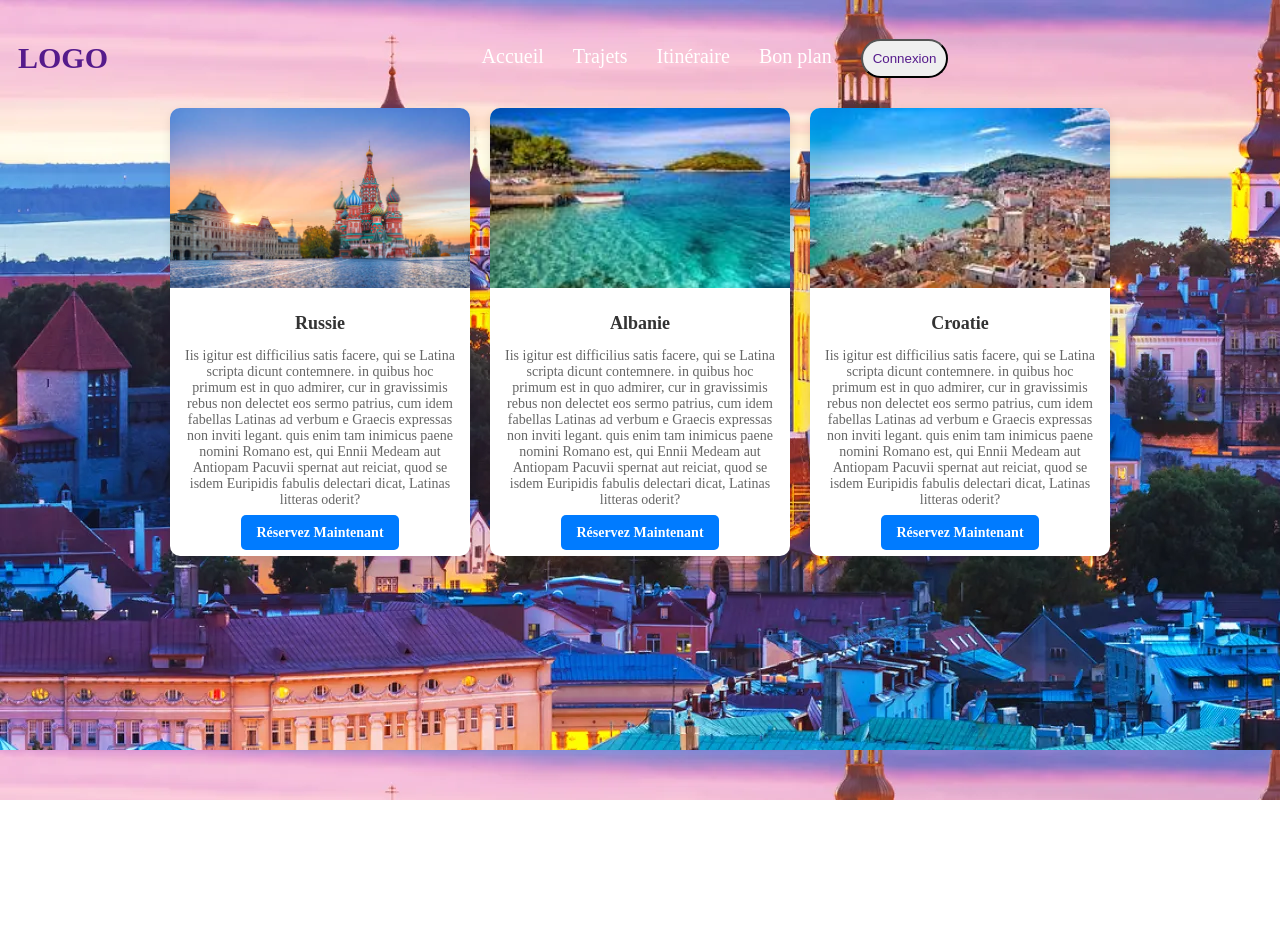
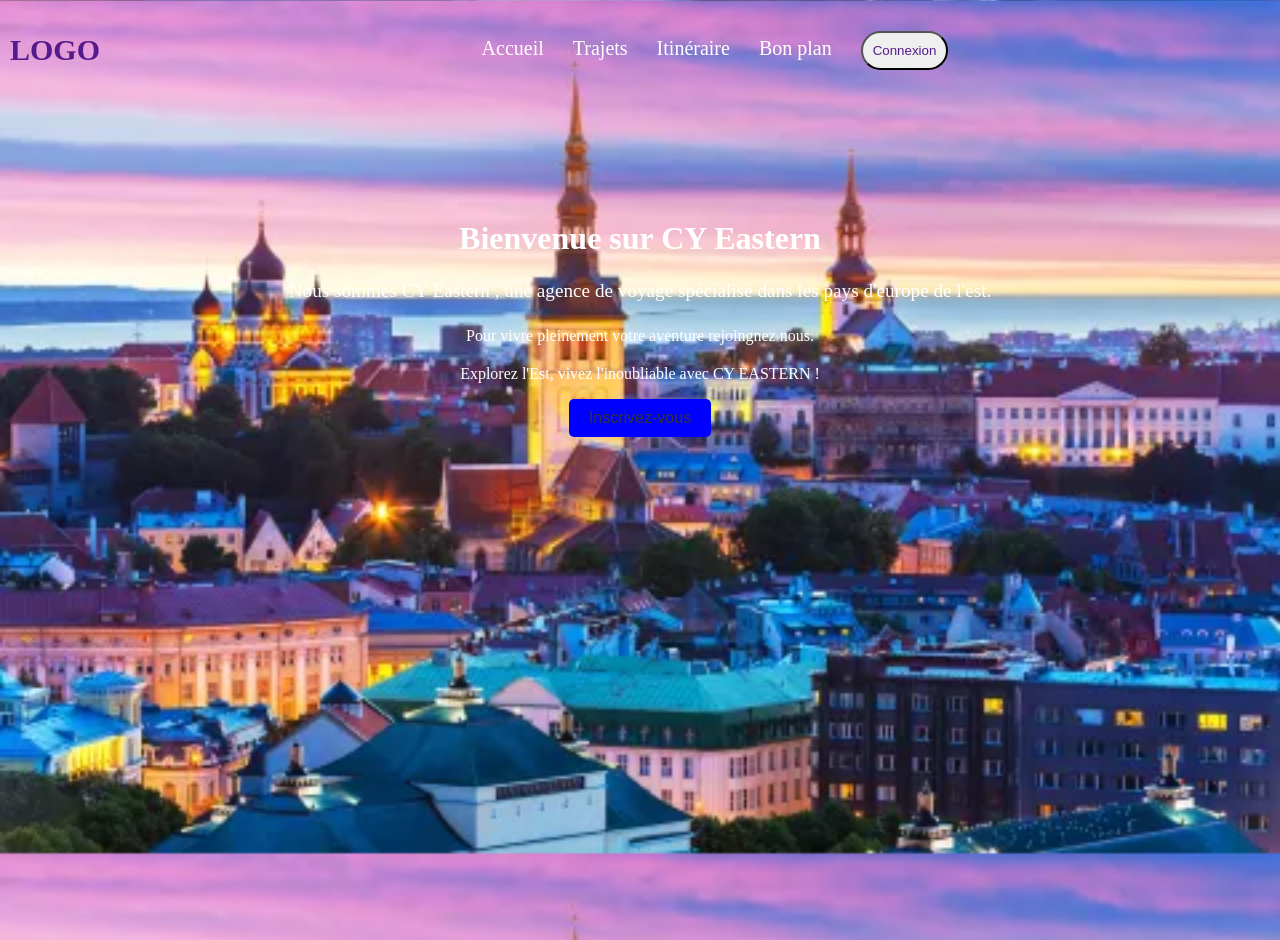
Before and after one commit to valerierx/Click-journeY, a PHP site: page / in a window 1280 px wide. Before the commit the page ends 800 px from the top, so only its background shows below. Run offline with PHP 8.4, Linux system fonts and the light colour scheme.

Commit message:
ajout présentation, accueil et modif du h3 sur le footer

```diff
--- a/index.html
+++ b/index.html
@@ -2,7 +2,7 @@
 <html lang="fr">
 <head>
   <meta charset="UTF-8">
-  <link rel="stylesheet" type="text/css" href="accueil.css">
+  <link rel="stylesheet" type="text/css" href="style.css">
   <title>Click Journey</title>
 </head>
 <body>
@@ -10,14 +10,14 @@
   <div class="menu">
 <nav>
   <div class="divmenu">
-    <div class="logo">
+    <div class="logo1">
       <a href="">LOGO</a>
     </div>
     <ul>
-      <li><a href="">Accueil</a></li>
-      <li><a href="">Trajets</a></li>
-      <li><a href="">Itinéraire</a></li>
-      <li><a href="">Bon plan</a></li>
+      <li class="limenu"><a href="">Accueil</a></li>
+      <li class="limenu"><a href="">Trajets</a></li>
+      <li class="limenu"><a href="">Itinéraire</a></li>
+      <li class="limenu"><a href="">Bon plan</a></li>
       <button class="bouton_menu"><a href="">Connexion</a></button>
       </ul>
       <i class='bx bx-search-alt'></i>
@@ -30,34 +30,17 @@
  <!--<div class="scrolling-text">
   Profitez d'une Offre Exclusive après l'inscription avec le code Click-journeY !!!
 </div>-->
+<section class="section_accueil">
+  <div class="accueil_contenu1">
+    <h3 class="accueil_titre1">Bienvenue sur CY Eastern</h3>
+    <p class="accueil_p">Nous sommes CY Eastern , une agence de voyage spécialisé dans les pays d'europe de l'est.</p>
+      <p class="accueil_p"></p>Pour vivre pleinement votre aventure rejoingnez nous.</p>
 
-  <div class="contenant">
-    <div class="carte">
-        <div class="imagerussie"></div>
-        <div class="texte">
-            <h2>Russie</h2>
-            <p>Iis igitur est difficilius satis facere, qui se Latina scripta dicunt contemnere. in quibus hoc primum est in quo admirer, cur in gravissimis rebus non delectet eos sermo patrius, cum idem fabellas Latinas ad verbum e Graecis expressas non inviti legant. quis enim tam inimicus paene nomini Romano est, qui Ennii Medeam aut Antiopam Pacuvii spernat aut reiciat, quod se isdem Euripidis fabulis delectari dicat, Latinas litteras oderit?</p>
-            <a href="#">Réservez Maintenant</a>
-        </div>
-    </div>
+      <p class="accueil_p"></p>Explorez l'Est, vivez l'inoubliable avec CY EASTERN !</p>
+    <button class="accueil_btn">Inscrivez-vous </button>
+  </div>
+</section>
 
-    <div class="carte">
-        <div class="imagealbanie"></div>
-        <div class="texte">
-            <h2>Albanie</h2>
-            <p>Iis igitur est difficilius satis facere, qui se Latina scripta dicunt contemnere. in quibus hoc primum est in quo admirer, cur in gravissimis rebus non delectet eos sermo patrius, cum idem fabellas Latinas ad verbum e Graecis expressas non inviti legant. quis enim tam inimicus paene nomini Romano est, qui Ennii Medeam aut Antiopam Pacuvii spernat aut reiciat, quod se isdem Euripidis fabulis delectari dicat, Latinas litteras oderit?</p>
-            <a href="#">Réservez Maintenant</a>
-        </div>
-    </div>
 
-    <div class="carte">
-        <div class="imagecroatie"></div>
-        <div class="texte">
-            <h2>Croatie</h2>
-            <p>Iis igitur est difficilius satis facere, qui se Latina scripta dicunt contemnere. in quibus hoc primum est in quo admirer, cur in gravissimis rebus non delectet eos sermo patrius, cum idem fabellas Latinas ad verbum e Graecis expressas non inviti legant. quis enim tam inimicus paene nomini Romano est, qui Ennii Medeam aut Antiopam Pacuvii spernat aut reiciat, quod se isdem Euripidis fabulis delectari dicat, Latinas litteras oderit?</p>
-            <a href="#">Réservez Maintenant</a>
-        </div>
-    </div>
-</div>
 </body>
 </html>
--- a/style.css
+++ b/style.css
@@ -1,23 +1,153 @@
-div.menu{
-    background-color: grey;
-    display: flex;
+*{
+    text-decoration: none;
+}
+
+body{
+    background-image: url(paysage.jpg);
+    background-size: cover ;
+    background-repeat: no-repeat;
+    background-position: center;
+    height: 100vh;
+    margin: 0;
+    image-rendering: crisp-edges;
+    background-attachment: fixed;
+}
+/*debut Accueil*/
+/*debut Menu*/
+.divmenu{
+    align-items:center;
+    justify-content: space-between;
+    display: flex;/*disposition en ligne */
+    height: 100px;
+}
+li.limenu{
+    display: inline-block;
+
+}
+
+.limenu a{
+    color:white;
+    font-size: 20px;
+    margin-right: 25px;
+
+}
+ul .limenu a:hover {
+    color:black;
+    background-color: rgba(255, 255, 255, 0.2);
+    padding: 5px 10px;
+    border-radius: 5px;
+}
+.bouton_menu{
+
+    color: black;
+    border-radius: 20px;
+    padding: 10px;
+}
+
+.logo1{
+    padding: 10px;
+    font-weight: bold;
+    font-size: 30px;
+}
+/*fin Menu*/
+/*Debut description accueil avec onglet inscription*/
+.section_accueil{
+    padding: 20px 0;
+    text-align: center;
+    color:#FFFF;
+    height: 100vh;
+    align-items: center;
     justify-content: center;
 
 }
 
-div.menu a{
-    display: inline-block;
-    color: white;
-    padding: 14px;
+.accueil_contenu1{
+    margin-top: 100px;
+}
+.accueil_titre1{
+    font-size: 2rem;
+    margin-bottom: 15px;
+}
+.accueil_p {
+    font-size: 1.2rem;
+    line-height: 1.6;
+    margin-bottom: 20px;
+}
+.accueil_btn {
+    background: blue;
+    color: #333;
+    padding: 10px 20px;
+    font-size: 1rem;
+    border: none;
+    cursor: pointer;
+    border-radius: 5px;
+    transition: 0.3s;
+}
+.accueil_btn:hover {
+    background: grey;
+}
+/*Fin description accueil avec onglet inscription*/
+/*fin Accueil*/
+/*Présentation fin*/
+.contenant { /*créer pour dédier un emplacement pour les élements*/
+    display: flex; /* Aligner les élements en ligne */
+    gap: 20px; /* Espacement entre chaque éléments */
+    justify-content: center;
 }
 
-div.menu a:hover{
-    background-color: #777;
+.carte {
+    width: 300px;
+    background: white;
+    border-radius: 10px;
+    box-shadow: 0px 4px 10px rgba(0, 0, 0, 0.1);
+    overflow: hidden;
+    text-align: center;
 }
 
-a#connexion{
-    margin-left:auto;
+.imagerussie {
+    background: url('russie.jpg') center/cover no-repeat;/*pour centrer, ajuster et pour eviter la répition de l'image*/
+    height: 180px;
 }
+.imagealbanie {
+    background: url('albanie.jpg') center/cover no-repeat;
+    height: 180px;
+}
+.imagecroatie {
+    background: url('croatie.jpg') center/cover no-repeat;
+    height: 180px;
+}
+
+.texte {
+    padding: 15px;
+}
+
+.texte h2 {
+    font-size: 18px;
+    color: #333;
+    margin: 10px 0;
+}
+
+.texte p {
+    font-size: 14px;
+    color: #666;
+    margin-bottom: 15px;
+}
+
+.texte a {
+    text-decoration: none;
+    background-color: #007BFF;
+    color: white;
+    padding: 10px 15px;
+    border-radius: 5px;
+    font-size: 14px;
+    font-weight: bold;
+
+}
+
+.texte a:hover {
+    background-color: #0056b3;
+}
+/*Présentation fin*/
 
 /*Footer début*/
 footer {
@@ -38,7 +168,7 @@ footer {
     margin: 10px;
 }
 
-h3 {
+h3.footer_h3 {
     color: white;
 }
 
--- a/testfooter.html
+++ b/testfooter.html
@@ -4,7 +4,7 @@
 
 <head>
 <title>Création de compte</title>
-<link rel="stylesheet" type="text/css" href="Style.css">
+<link rel="stylesheet" type="text/css" href="style.css">
 </head>
 
 <body>
@@ -16,14 +16,14 @@
                 <img src="media/" alt="Logo" width="180px" height="100" style="margin-left: -10px;">
             </div>
             <div class="colonne">
-                <h3>Ou nous trouver</h3>
+                <h3 class="footer_h3">Ou nous trouver</h3>
                 <p>Av. du Parc, 95000 Cergy</p>
                 <p>2 Av. Adolphe Chauvin, 95300 Pontoise</p>
                 <p>06 xx xx xx xx</p>
                 <p><a href="mailto:exemple@mail.com" style="color: rgb(165, 17, 17);">exemple@mail.com</a></p>
             </div>
             <div class="colonne">
-                <h3>NAVIGATION</h3>
+                <h3 class="footer_h3">NAVIGATION</h3>
                 <ul class="ulfooter">
                     <li><a href="#">Accueil</a></li>
                     <li><a href="#">Présentation</a></li>
```
Also changed, not shown: presentation.html (added, +65 -0 lines), europe.jpg (deleted), paysage.jpg (added), russie2.jpg (added), 3 other files.
